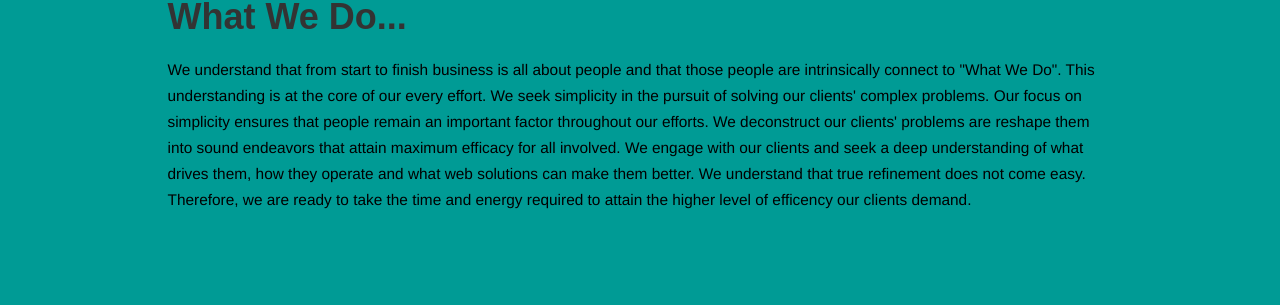
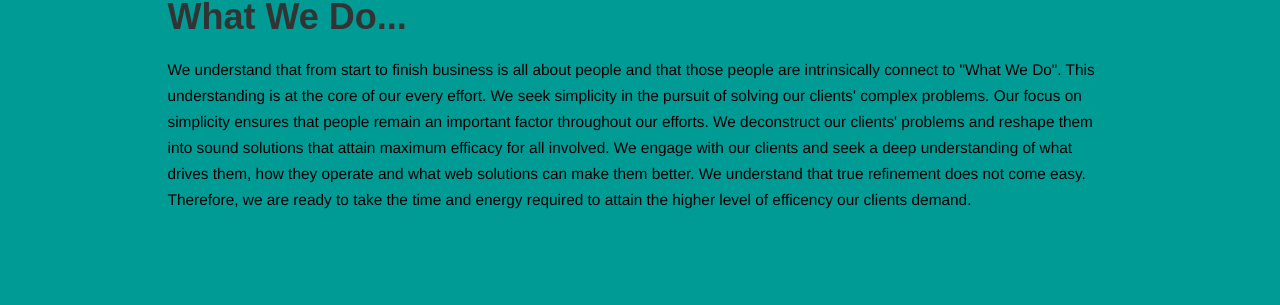
Before and after one commit to refocus-studios/refocus-studios.github.io, a Jekyll site: the page index.html, which Jekyll copies as it is, in a window 1280 px wide and 900 px high, scrolled down 1090 px. Shown: the part 199-504 px from the top of the window. Built offline with Jekyll 4.4.1, drawn with Linux system fonts in a browser that asks for light colours; nearby versions of some CDN libraries; Markdown is read by kramdown in place of the engine named in the settings; some of the changed text lies outside the part shown.

Commit message:
Refined What We Do statement and bio.

```diff
--- a/index.html
+++ b/index.html
@@ -135,7 +135,7 @@
                     <h1>
                         <span id="what_we_do">What We Do...</h1>
                     <p>
-                        We understand that from start to finish business is all about people  and that those people are intrinsically connect to "What We Do". This understanding is at the core of our every effort. We seek simplicity in the pursuit of solving our clients' complex problems. Our focus on simplicity ensures that people remain an important factor throughout our efforts. We deconstruct our clients' problems are reshape them into sound endeavors that attain maximum efficacy for all involved. We engage with our clients and seek a deep understanding of what drives them, how they operate and what web solutions can make them better. We understand that true refinement does not come easy. Therefore, we are ready to take the time and energy required to attain the higher level of efficency our clients demand.
+                        We understand that from start to finish business is all about people  and that those people are intrinsically connect to "What We Do". This understanding is at the core of our every effort. We seek simplicity in the pursuit of solving our clients' complex problems. Our focus on simplicity ensures that people remain an important factor throughout our efforts. We deconstruct our clients' problems and reshape them into sound solutions that attain maximum efficacy for all involved. We engage with our clients and seek a deep understanding of what drives them, how they operate and what web solutions can make them better. We understand that true refinement does not come easy. Therefore, we are ready to take the time and energy required to attain the higher level of efficency our clients demand.
                     </p>
                 </div>
             </div>
@@ -220,7 +220,7 @@
                         <div class="col-sm-9 ft-copy">
                             <h2>Paul Bishop</h2>
                             <p>
-                                Paul is a self-starter who tirelessly works to solve any challenge placed in his way. After spending ten years as a US Army Communications officer, he has turned his entire focus to his newest challenge, bringing success to the clients of Refocus Studios. His US Army time provides Refocus Studios with extensive experience in large scale IT deployment and maintenance.
+                                Paul is a self-starter who tirelessly works to solve any challenge placed in his way. After spending nine years as a US Army Communications officer, he has turned his entire focus to his newest challenge, bringing success to the clients of Refocus Studios. His US Army experience and engineering background provides Refocus Studios with extensive experience in developing unique solutions to the technical problems today's users encounter.
                             </p>
                             <a href="http://www.linkedin.com/profile/view?id=98756393" target="_blank">
                                 <img src="/images/logo_linkedin.jpg" style="width: 30px; height: 40px;">
```
Also changed, not shown: 1 other file.
